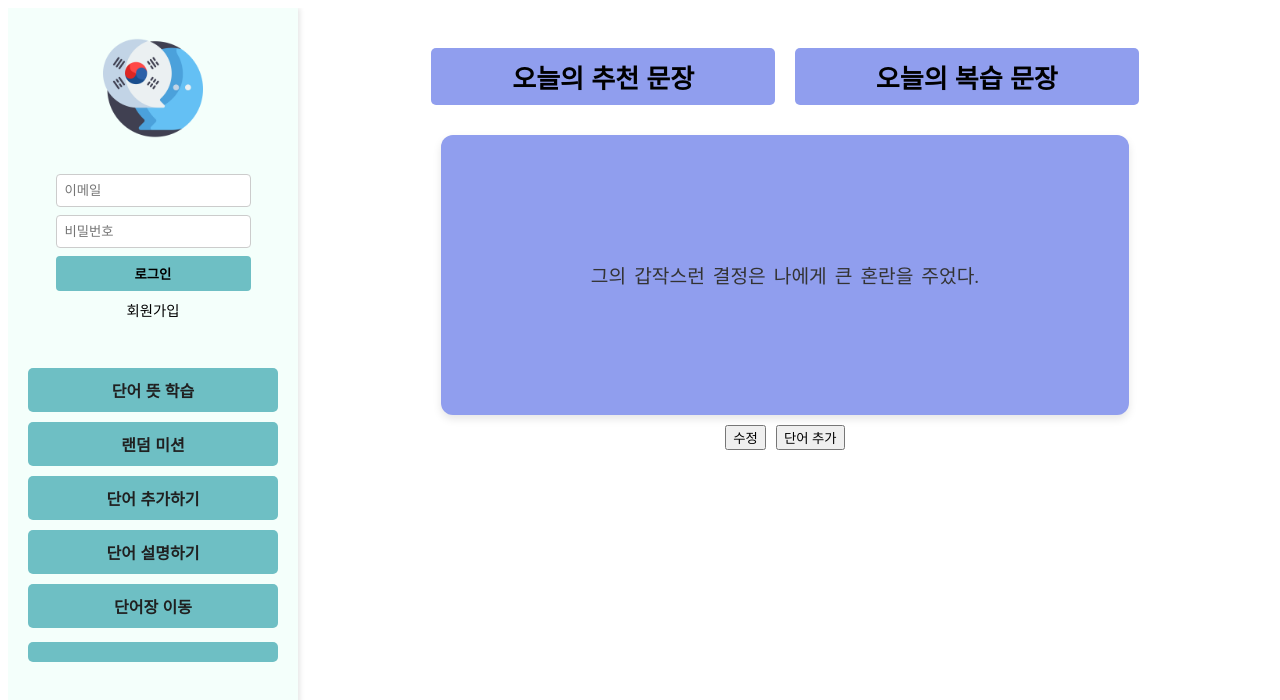
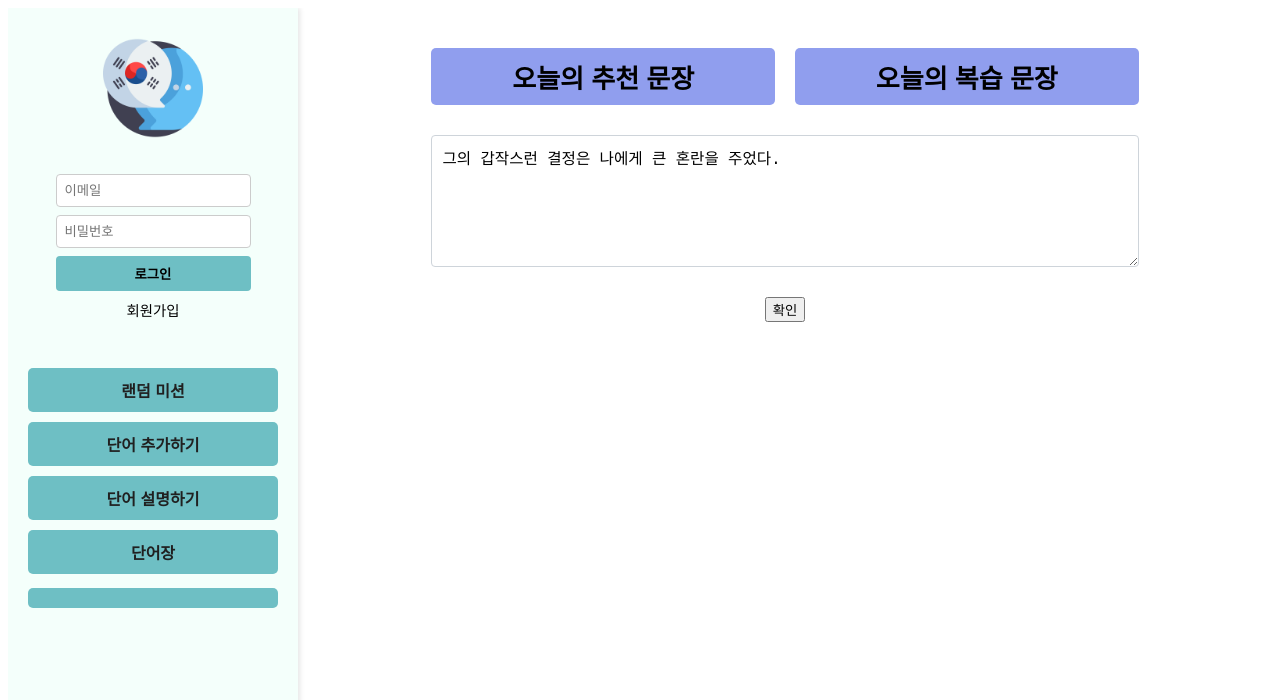
Before and after one commit to Zero-Language-Speaker/HanR_React, a React (Create React App) app: page /sentences in a window 1280 px wide. Shown: the top 700 px of the page. Built offline with nearby package versions, Linux system fonts and the light colour scheme.

Commit message:
Minor fix

```diff
--- a/src/components/SentencePage.jsx
+++ b/src/components/SentencePage.jsx
@@ -14,7 +14,7 @@ const SentencePage = () => {
   const [showFeedback, setShowFeedback] = useState(false);
 
   const [sentence, setSentence] = useState("그의 갑작스런 결정은 나에게 큰 혼란을 주었다.")
-  const [isWriting, setIsWriting] = useState(false)
+  const [isWriting, setIsWriting] = useState(true)
   const [selectedWords, setSelectedWords] = useState(new Set());
   const [result, setResult] = useState([])
 
@@ -55,13 +55,17 @@ const SentencePage = () => {
           console.log("Failed to add word:", item.word, err)
         }
       }
+
+      alert("All words added successfully!")
     } catch (err) {
       console.error('Error addWords:', err);
       setIsLoading(false);
+      alert("Sorry! An error occured when adding words!")
     }
   }
 
   const onClickWritingButton = () => {
+    if (isWriting) setSelectedWords(new Set());
     setIsWriting(!isWriting);
     console.log("toggle isWriting")
   }
--- a/src/components/Sidebar.jsx
+++ b/src/components/Sidebar.jsx
@@ -44,11 +44,11 @@ const Sidebar = ({ toggleChatBot, showChatBot }) => {
 
 
       <ul className="menu-list">
-        <li>
+        {/* <li>
           <Link to="/word-learning">
             <button className="menu-button">단어 뜻 학습</button>
           </Link>
-        </li>
+        </li> */}
         <li>
         <button
             className={`menu-button ${showChatBot ? 'active' : ''}`}
@@ -69,7 +69,7 @@ const Sidebar = ({ toggleChatBot, showChatBot }) => {
         </li>
         <li>
           <Link to="/word-list">
-            <button className="menu-button">단어장 이동</button>
+            <button className="menu-button">단어장</button>
           </Link>
         </li>
         <li>
```
